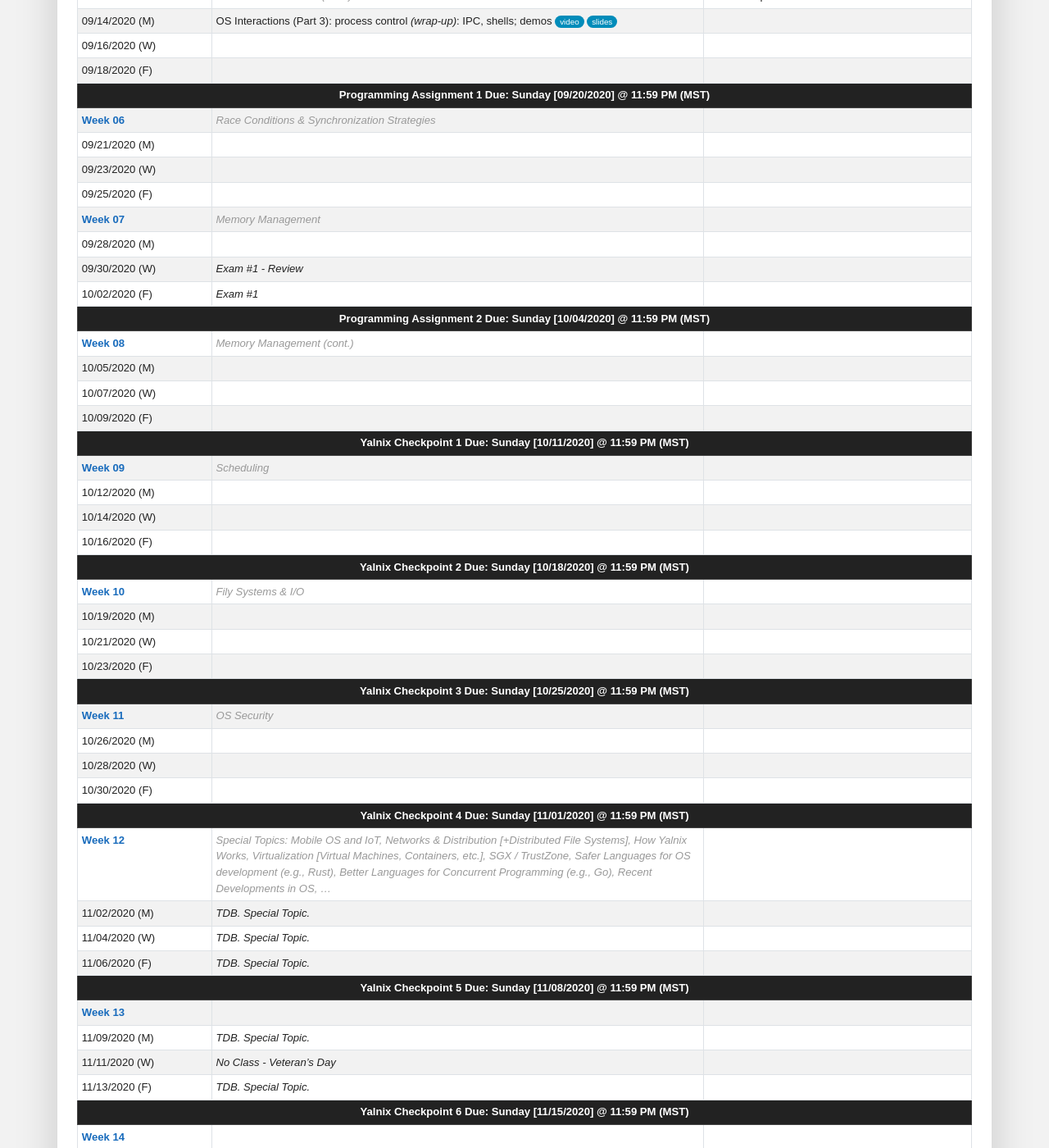
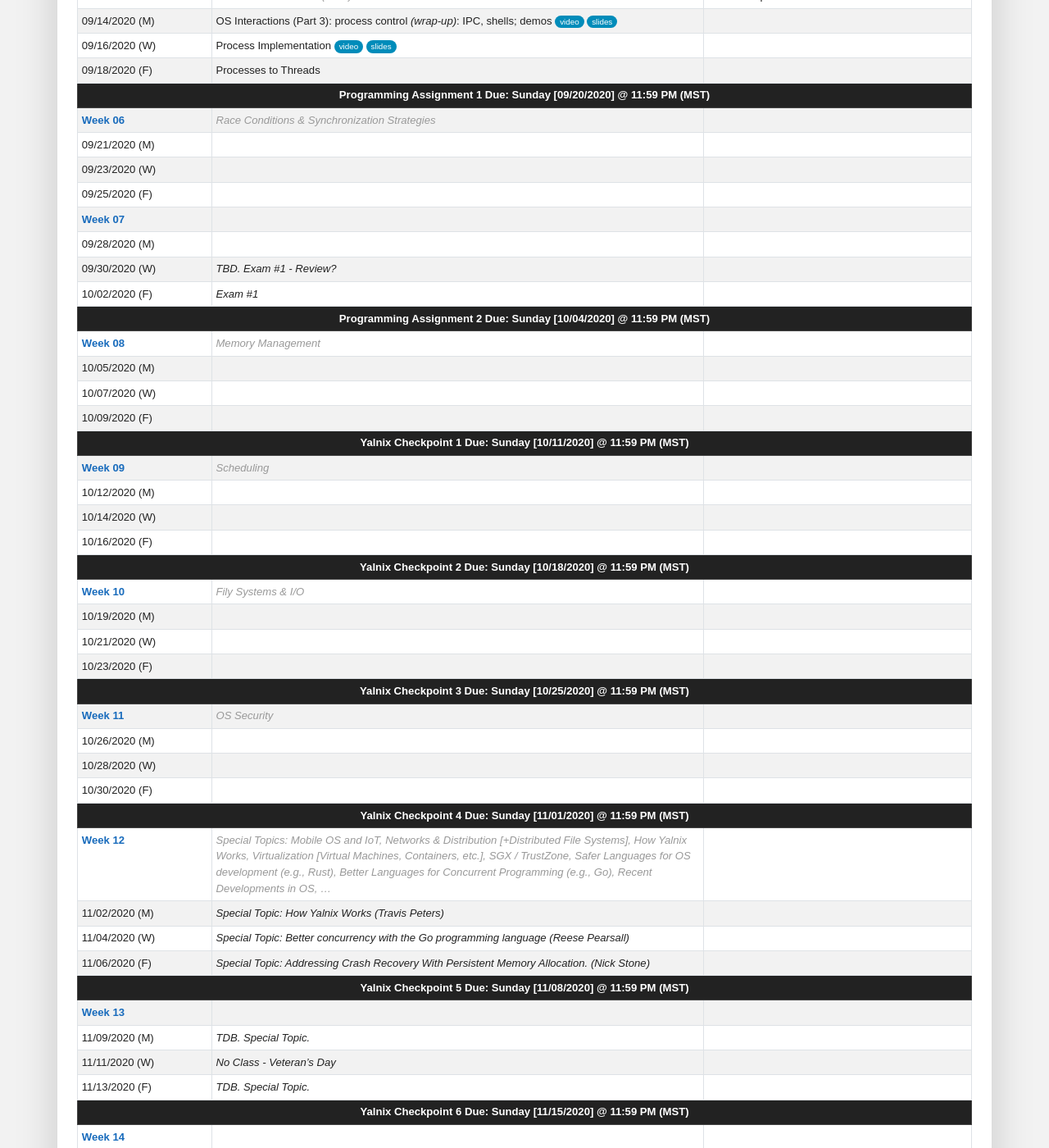
Before and after one commit to traviswpeters/cs460-2020-fall, a Jekyll site: the page built from index.md, in a window 1280 px wide and 1400 px high, scrolled down 2275 px. Shown: the whole window at 82% size. Built offline with Jekyll 4.4.1, drawn with Linux system fonts in a browser that asks for light colours; nearby versions of some CDN libraries; some web fonts are replaced; comment, search, counter and statistics services are not loaded.

Commit message:
slides+video

```diff
--- a/index.md
+++ b/index.md
@@ -333,6 +333,9 @@ If you have any questions, please contact me.
 <td markdown="span">09/16/2020 (W)</td>
 <!-- Topics & Lecture Details Here -->
 <td markdown="span" markdown="1">
+- Process Implementation
+[video](https://zoom.us/rec/share/9FcVjsHL7sxEUhGGZ9KGY6BHsXAxiZVN7vY3zp34TygR0T1j5BWKF6KP_C2RGji4.eemPwCUVWKcfkJTo){:.video}
+[slides](files/cs460-05-procs-and-threads-p4.pdf){:.slides}
 </td>
 <!-- Assignments & Reading Here -->
 <td markdown="span" markdown="1"></td>
@@ -343,6 +346,9 @@ If you have any questions, please contact me.
 <td markdown="span">09/18/2020 (F)</td>
 <!-- Topics & Lecture Details Here -->
 <td markdown="span" markdown="1">
+- Processes to Threads
+<!-- [video](){:.video} -->
+<!-- [slides](){:.slides} -->
 </td>
 <!-- Assignments & Reading Here -->
 <td markdown="span">
@@ -402,7 +408,7 @@ If you have any questions, please contact me.
 <tr>
 <td id="week07" markdown="span">Week 07</td>
 <!-- Week Title Here -->
-<td markdown="span" class="note">Memory Management</td>
+<td markdown="span" class="note"></td>
 <!-- Assignments & Reading Here -->
 <td markdown="span" markdown="1">
 <!-- - **Read:** Chapters ... -->
@@ -425,7 +431,7 @@ If you have any questions, please contact me.
 <td markdown="span">09/30/2020 (W)</td>
 <!-- Topics & Lecture Details Here -->
 <td markdown="span" markdown="1">
-- _Exam #1 - Review_
+- _TBD. Exam #1 - Review?_
 </td>
 <!-- Assignments & Reading Here -->
 <td markdown="span" markdown="1"></td>
@@ -452,7 +458,7 @@ If you have any questions, please contact me.
 <tr>
 <td id="week08" markdown="span">Week 08</td>
 <!-- Week Title Here -->
-<td markdown="span" class="note">Memory Management (cont.)</td>
+<td markdown="span" class="note">Memory Management</td>
 <!-- Assignments & Reading Here -->
 <td markdown="span" markdown="1">
 <!-- - **Read:** Chapters ... -->
@@ -666,7 +672,7 @@ Recent Developments in OS,
 <td markdown="span">11/02/2020 (M)</td>
 <!-- Topics & Lecture Details Here -->
 <td markdown="span" markdown="1">
-- _TDB. Special Topic._
+- _Special Topic: How Yalnix Works (Travis Peters)_
 </td>
 <!-- Assignments & Reading Here -->
 <td markdown="span" markdown="1">
@@ -678,7 +684,7 @@ Recent Developments in OS,
 <td markdown="span">11/04/2020 (W)</td>
 <!-- Topics & Lecture Details Here -->
 <td markdown="span" markdown="1">
-- _TDB. Special Topic._
+- _Special Topic: Better concurrency with the Go programming language (Reese Pearsall)_
 </td>
 <!-- Assignments & Reading Here -->
 <td markdown="span" markdown="1"></td>
@@ -689,7 +695,7 @@ Recent Developments in OS,
 <td markdown="span">11/06/2020 (F)</td>
 <!-- Topics & Lecture Details Here -->
 <td markdown="span" markdown="1">
-- _TDB. Special Topic._
+- _Special Topic: Addressing Crash Recovery With Persistent Memory Allocation. (Nick Stone)_
 </td>
 <!-- Assignments & Reading Here -->
 <td markdown="span">
```
Also changed, not shown: 1 other file.
